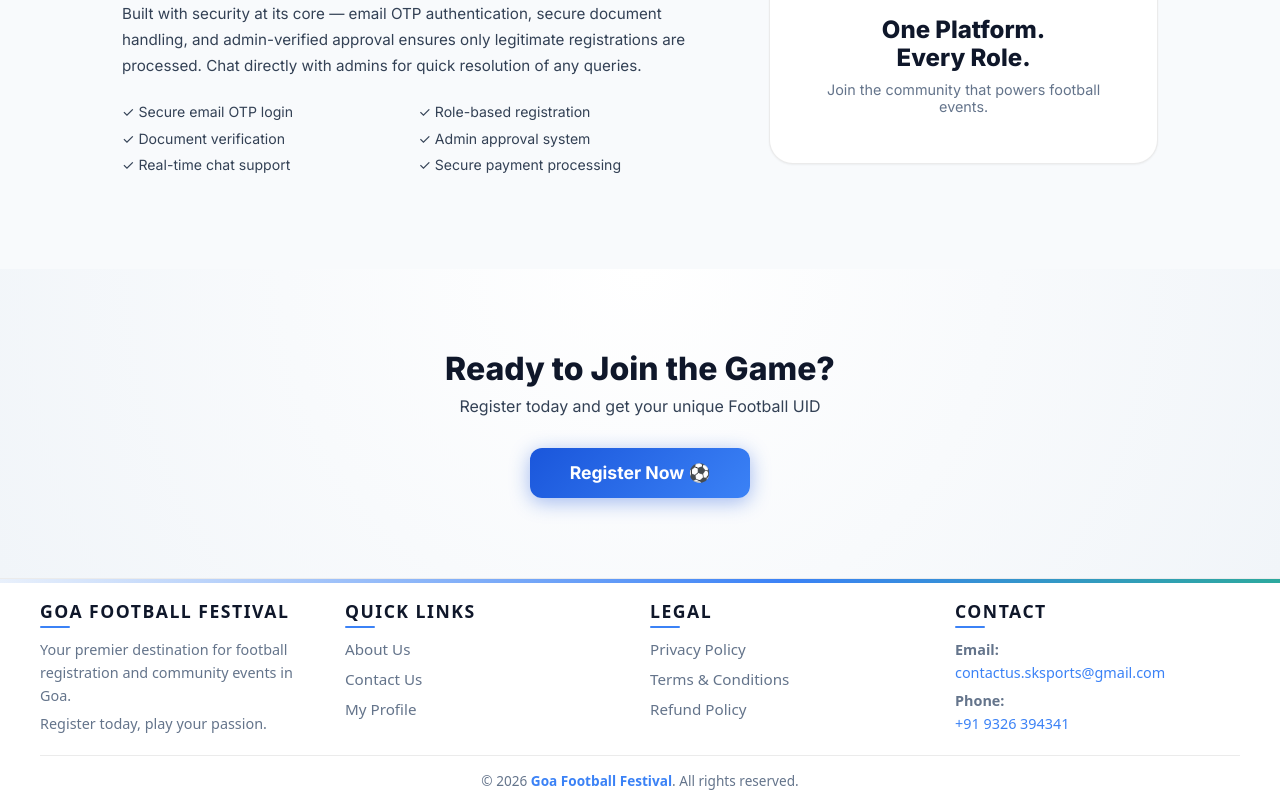
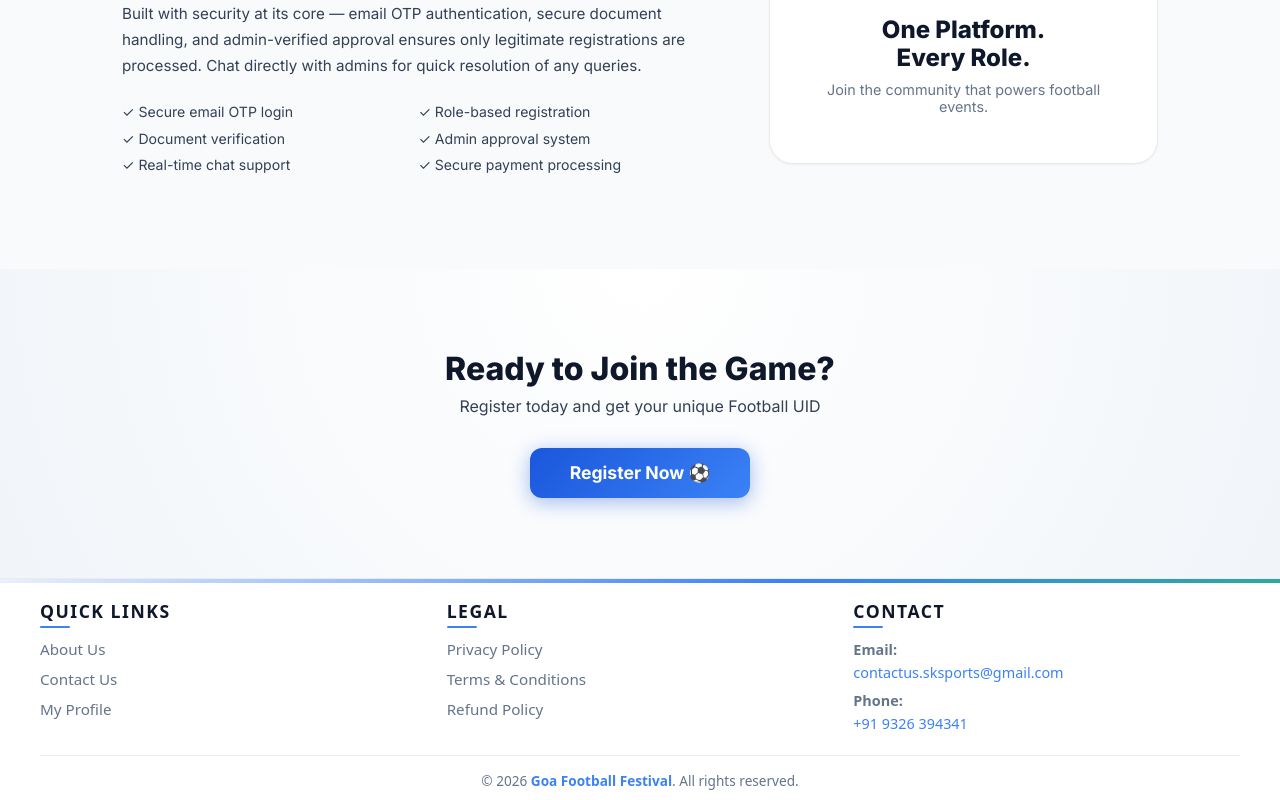
Before and after one commit to Naazkn13/GoaFootball, a Next.js app: page / in a window 1280 px wide. Shown: the part 2416-3216 px from the top of the page. Built offline with nearby package versions, Linux system fonts and the light colour scheme; no server answers.

Commit message:
feat: Add a new Footer component with comprehensive styling, quick links, legal information, and contact details.

```diff
--- a/components/Footer.js
+++ b/components/Footer.js
@@ -6,16 +6,6 @@ export default function Footer() {
         <footer className={styles.footer}>
             <div className={styles.footerContent}>
                 <div className={styles.footerGrid}>
-                    {/* Company Info */}
-                    <div className={styles.footerSection}>
-                        <h3 className={styles.footerTitle}>Goa Football Festival</h3>
-                        <p className={styles.footerText}>
-                            Your premier destination for football registration and community events in Goa.
-                        </p>
-                        <p className={styles.footerText}>
-                            Register today, play your passion.
-                        </p>
-                    </div>
 
                     {/* Quick Links */}
                     <div className={styles.footerSection}>
--- a/styles/Footer.module.css
+++ b/styles/Footer.module.css
@@ -61,10 +61,6 @@
 
 .footerSection:nth-child(3) {
     animation-delay: 0.3s;
-}
-
-.footerSection:nth-child(4) {
-    animation-delay: 0.4s;
 }
 
 @keyframes fadeInUp {
```
